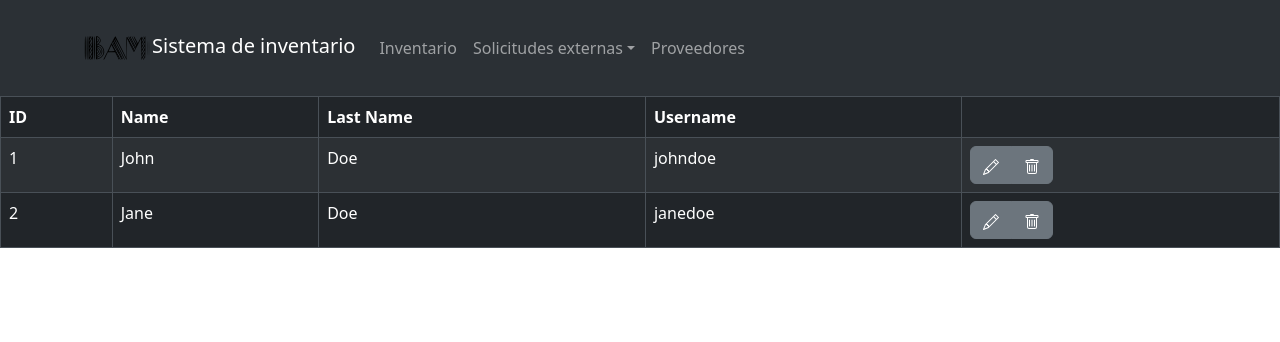
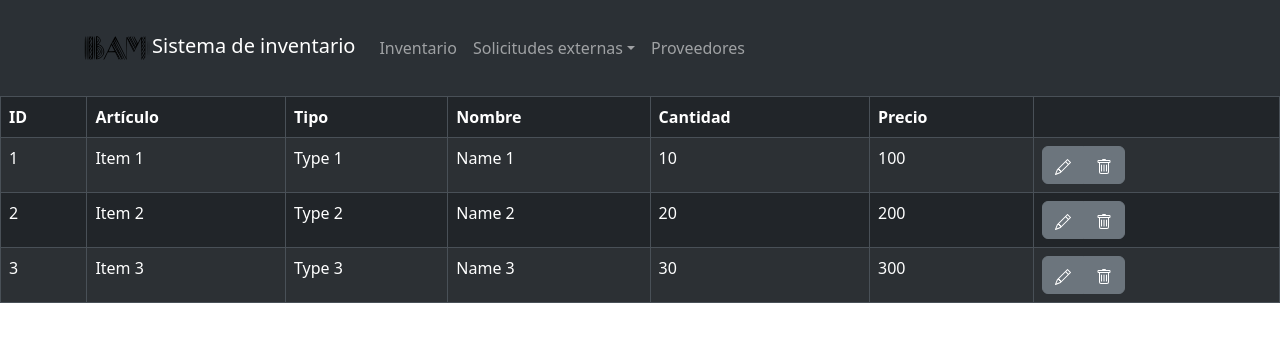
Before and after one commit to tonybarr1611/gestionBar, a React (Vite) app: page / in a window 1280 px wide. Shown: the top 342 px of the page. Built offline with nearby package versions, Linux system fonts and the light colour scheme.

Commit message:
Fixed inventory data fields
Changed the fields of InventoryData so they match with the DB

```diff
--- a/src/App.tsx
+++ b/src/App.tsx
@@ -1,6 +1,5 @@
 import InventoryNavBar from "./components/InventoryNavBar";
 import InventoryDataTable from "./components/InventoryDataTable";
-import React, { useLayoutEffect } from "react";
 
 function App() {
   return (
--- a/src/components/InventoryData.tsx
+++ b/src/components/InventoryData.tsx
@@ -4,18 +4,22 @@ import { Pencil, Trash } from "react-bootstrap-icons";
 
 type Props = {
   id: number;
+  item: string;
+  type: string;
   name: string;
-  lastName: string;
-  username: string;
+  quantity: number;
+  price: number;
 };
 
-function InventoryData({ id, name, lastName, username }: Props) {
+function InventoryData({ id, item, type, name, quantity, price }: Props) {
   return (
     <tr>
       <td>{id}</td>
+      <td>{item}</td>
+      <td>{type}</td>
       <td>{name}</td>
-      <td>{lastName}</td>
-      <td>{username}</td>
+      <td>{quantity}</td>
+      <td>{price}</td>
       <td>
         <ButtonGroup aria-label="Basic example">
           <Button variant="secondary">
--- a/src/components/InventoryDataTable.tsx
+++ b/src/components/InventoryDataTable.tsx
@@ -2,21 +2,52 @@ import Table from "react-bootstrap/Table";
 import InventoryData from "./InventoryData";
 
 function InventoryDataTable() {
+  const mockData = [
+    {
+      id: 1,
+      item: "Item 1",
+      type: "Type 1",
+      name: "Name 1",
+      quantity: 10,
+      price: 100,
+    },
+    {
+      id: 2,
+      item: "Item 2",
+      type: "Type 2",
+      name: "Name 2",
+      quantity: 20,
+      price: 200,
+    },
+    {
+      id: 3,
+      item: "Item 3",
+      type: "Type 3",
+      name: "Name 3",
+      quantity: 30,
+      price: 300,
+    },
+    // Add more mock data here
+  ];
+
   return (
     <div>
       <Table striped bordered hover data-bs-theme="dark">
         <thead>
           <tr>
             <th>ID</th>
-            <th>Name</th>
-            <th>Last Name</th>
-            <th>Username</th>
+            <th>Artículo</th>
+            <th>Tipo</th>
+            <th>Nombre</th>
+            <th>Cantidad</th>
+            <th>Precio</th>
             <th></th>
           </tr>
         </thead>
         <tbody>
-          <InventoryData id={1} name="John" lastName="Doe" username="johndoe" />
-          <InventoryData id={2} name="Jane" lastName="Doe" username="janedoe" />
+          {mockData.map((data) => (
+            <InventoryData key={data.id} {...data} />
+          ))}
         </tbody>
       </Table>
     </div>
```
